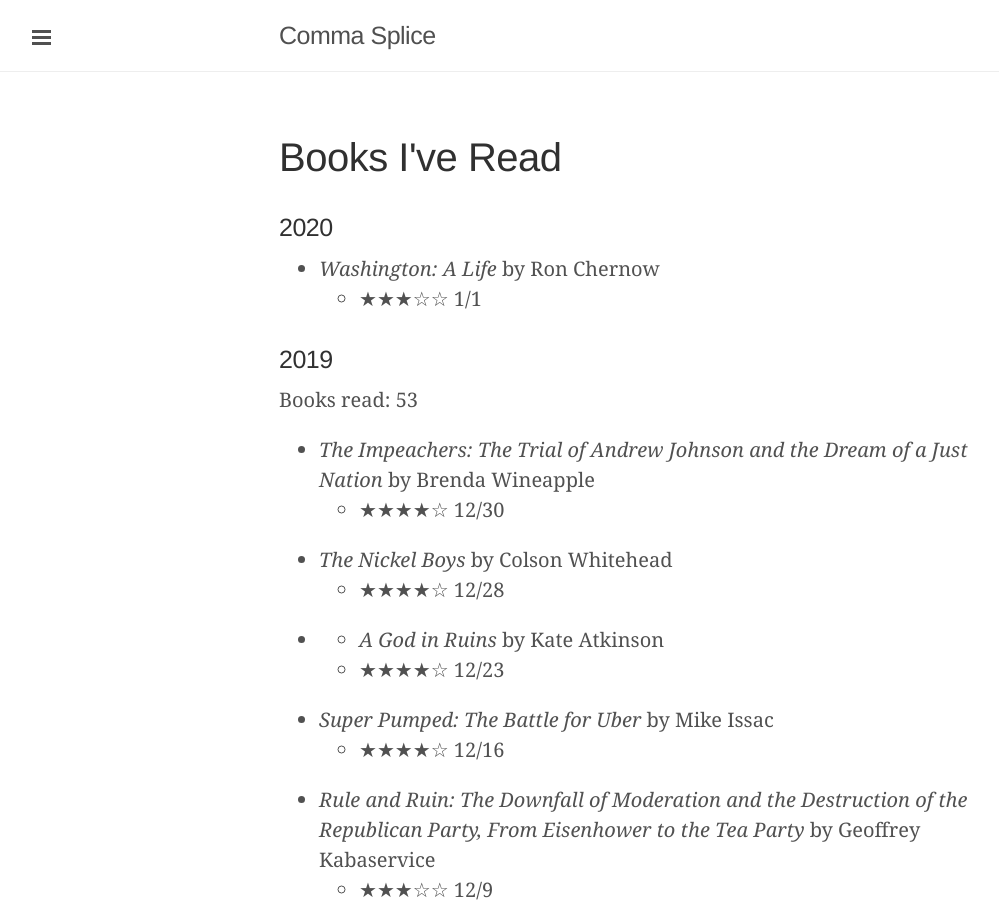
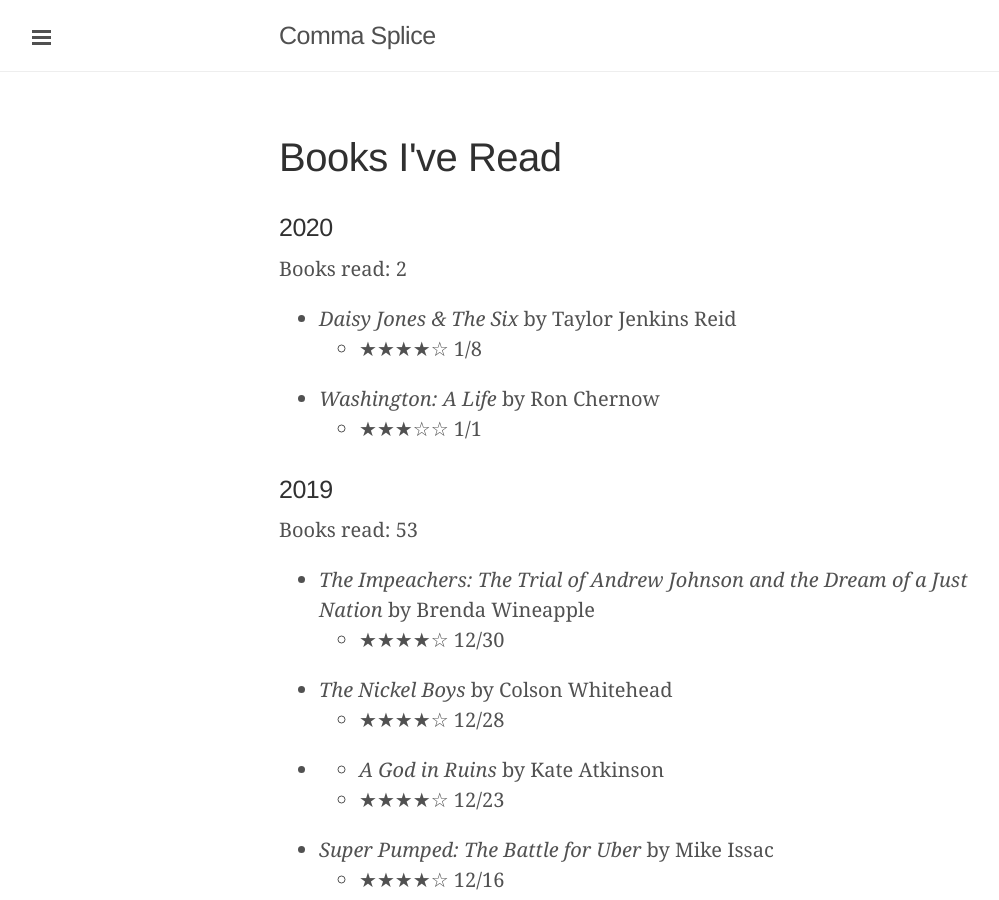
Before and after one commit to davidixon/davidixon.github.io, a Jekyll site: the page built from books.md, in a window 1280 px wide and 900 px high. Shown: the whole window, without its empty margins (1-1000 px from the left). Built offline with Jekyll 4.4.1, drawn with Linux system fonts in a browser that asks for light colours.

Commit message:
updated book log

```diff
--- a/books.md
+++ b/books.md
@@ -6,6 +6,10 @@ permalink: /books/
 
 ### 2020
 
+Books read: 2
+
+* *Daisy Jones & The Six* by Taylor Jenkins Reid
+  * ★★★★☆ 1/8
 * *Washington: A Life* by Ron Chernow
   * ★★★☆☆ 1/1
 
```
